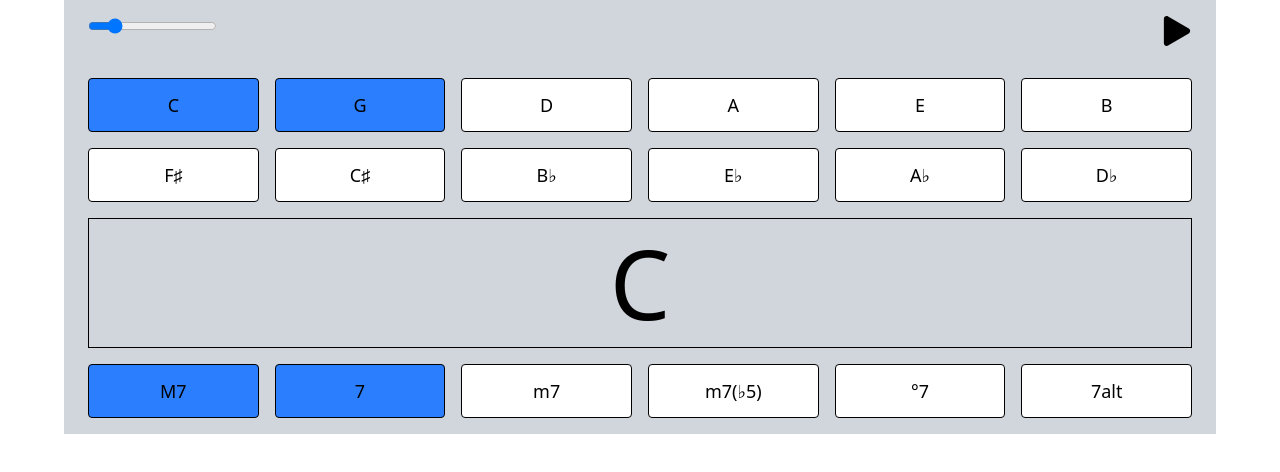
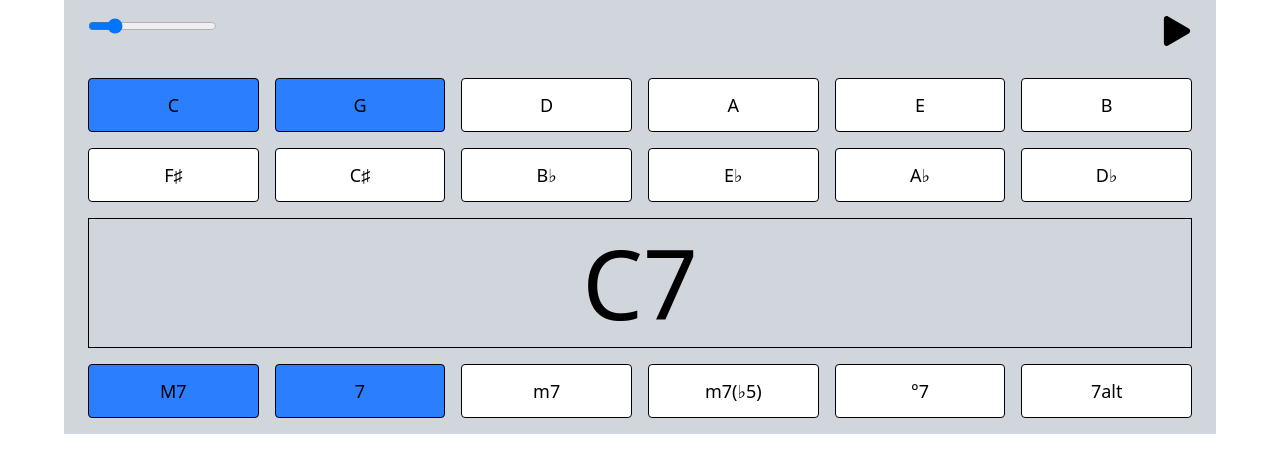
Before and after one commit to JHughesSUTA/keyboard-harmony-practice-tools-v2, a React (Vite) app: page / in a window 1280 px wide. Shown: the top 472 px of the page. Built offline with nearby package versions, Linux system fonts and the light colour scheme.

Commit message:
randomize selected options

```diff
--- a/src/components/ChordOptions/ChordOptions.tsx
+++ b/src/components/ChordOptions/ChordOptions.tsx
@@ -1,17 +1,16 @@
 import OptionButton from "../OptionButton/OptionButton";
-import useOptions from "../../hooks/useOptions";
-import { initialChordOptions } from "../../data/chordOptionData";
+import type { Option } from "../../types";
 
-const ChordOptions = () => {
-  const { options: chordOptions, toggleActive } = useOptions(
-    initialChordOptions,
-    "chord"
-  );
+type ChordOptionsProps = {
+  options: Option[];
+  toggleActive: (id: number) => void;
+};
 
+const ChordOptions = ({ options, toggleActive }: ChordOptionsProps) => {
   return (
     <section>
       <div className="grid gap-2 md:gap-4 grid-cols-6 py-4 text-xs md:text-lg">
-        {chordOptions.map((chord) => (
+        {options.map((chord: Option) => (
           <OptionButton
             key={chord.id}
             option={chord}
--- a/src/components/Display/Display.tsx
+++ b/src/components/Display/Display.tsx
@@ -1,11 +1,33 @@
-const Display = () => {
+import useRandomDisplay from "../../hooks/useRandomDisplay";
+import type { Option } from "../../types";
+
+type DisplayProps = {
+  activeKeyOptions: Option[];
+  activeChordOptions: Option[];
+  running: boolean;
+};
+
+const Display = ({
+  activeKeyOptions,
+  activeChordOptions,
+  running,
+}: DisplayProps) => {
+  const { displayKey, displayChord } = useRandomDisplay(
+    activeKeyOptions,
+    activeChordOptions,
+    running,
+    2000
+  );
+
   return (
     <section>
       <div className="flex border justify-center py-4">
-        <span className="text-6xl md:text-8xl">C</span>
+        <span className="text-6xl md:text-8xl">
+          {`${displayKey}${displayChord}`}
+        </span>
       </div>
     </section>
-  )
-}
+  );
+};
 
-export default Display
+export default Display;
--- a/src/components/Header/Header.tsx
+++ b/src/components/Header/Header.tsx
@@ -1,6 +1,11 @@
-import { FaPlay } from "react-icons/fa";
+import { FaPlay, FaStop } from "react-icons/fa";
 
-const Header = () => {
+type HeaderProps = {
+  handlePlayButtonClick: () => void;
+  running: boolean;
+};
+
+const Header = ({ handlePlayButtonClick, running }: HeaderProps) => {
   return (
     <section className="flex justify-between py-4">
       <div>
@@ -16,8 +21,8 @@ const Header = () => {
           step="2"
         />
       </div>
-      <button className="cursor-pointer">
-        <FaPlay size={30} />
+      <button onClick={handlePlayButtonClick} className="cursor-pointer">
+        {running ? <FaStop size={30} /> : <FaPlay size={30} />}
       </button>
     </section>
   );
--- a/src/components/KeyOptions/KeyOptions.tsx
+++ b/src/components/KeyOptions/KeyOptions.tsx
@@ -1,17 +1,16 @@
 import OptionButton from "../OptionButton/OptionButton";
-import { initialKeyOptions } from "../../data/keyOptionData";
-import useOptions from "../../hooks/useOptions";
+import type { Option } from "../../types";
 
-const KeyOptions = () => {
-  const { options: keyOptions, toggleActive } = useOptions(
-    initialKeyOptions,
-    "key"
-  );
+type KeyOptionsProps = {
+  options: Option[];
+  toggleActive: (id: number) => void;
+};
 
+const KeyOptions = ({ options, toggleActive }: KeyOptionsProps) => {
   return (
     <section>
       <div className="grid gap-2 md:gap-4 grid-cols-6 py-4 text-xs md:text-lg">
-        {keyOptions.map((key) => (
+        {options.map((key: Option) => (
           <OptionButton key={key.id} option={key} toggleActive={toggleActive} />
         ))}
       </div>
--- a/src/components/Main/Main.tsx
+++ b/src/components/Main/Main.tsx
@@ -1,15 +1,40 @@
+import { useState } from "react";
 import KeyOptions from "../KeyOptions/KeyOptions";
 import ChordOptions from "../ChordOptions/ChordOptions";
 import Display from "../Display/Display";
 import Header from "../Header/Header";
+import useOptions from "../../hooks/useOptions";
+import { initialChordOptions } from "../../data/chordOptionData";
+import { initialKeyOptions } from "../../data/keyOptionData";
 
 const Main = () => {
+  const [running, setRunning] = useState<boolean>(false);
+
+  const {
+    options: keyOptions,
+    toggleActive: toggleKeyActive,
+    activeOptions: activeKeyOptions,
+  } = useOptions(initialKeyOptions, "key");
+
+  const {
+    options: chordOptions,
+    toggleActive: toggleChordActive,
+    activeOptions: activeChordOptions,
+  } = useOptions(initialChordOptions, "chord");
+
+  const toggleRunning = () => {
+    setRunning((prev) => !prev);
+  };
   return (
     <main className="max-w-sm md:max-w-2xl xl:max-w-6xl mx-auto bg-gray-300 px-6">
-      <Header />
-      <KeyOptions />
-      <Display />
-      <ChordOptions />
+      <Header handlePlayButtonClick={toggleRunning} running={running} />
+      <KeyOptions options={keyOptions} toggleActive={toggleKeyActive} />
+      <Display
+        activeKeyOptions={activeKeyOptions}
+        activeChordOptions={activeChordOptions}
+        running={running}
+      />
+      <ChordOptions options={chordOptions} toggleActive={toggleChordActive} />
     </main>
   );
 };
--- a/src/hooks/useOptions.ts
+++ b/src/hooks/useOptions.ts
@@ -15,6 +15,8 @@ export default function useOptions(
     }
   });
 
+  const activeOptions = options.filter((option) => option.active);
+
   useEffect(() => {
     sessionStorage.setItem(`${optionType}-options`, JSON.stringify(options));
   }, [options]);
@@ -27,5 +29,5 @@ export default function useOptions(
     );
   };
 
-  return { options, toggleActive };
+  return { options, toggleActive, activeOptions };
 }
--- /dev/null
+++ b/src/hooks/useRandomDisplay.ts
@@ -0,0 +1,34 @@
+import { useEffect, useState } from "react";
+import type { Option } from "../types";
+
+const getRandomOption = (options: Option[]) => {
+  const values = options.map((option) => option.label);
+  return values[Math.floor(Math.random() * values.length)];
+};
+
+export default function useRandomDisplay(
+  activeKeyOptions: Option[],
+  activeChordOptions: Option[],
+  running: boolean,
+  interval: number
+) {
+  const [displayKey, setDisplayKey] = useState<string>("C");
+  const [displayChord, setDisplayChord] = useState<string>("7");
+
+  useEffect(() => {
+    if (!running) return;
+
+    const intervalId = setInterval(() => {
+      if (activeKeyOptions.length > 0) {
+        setDisplayKey(getRandomOption(activeKeyOptions));
+      }
+      if (activeChordOptions.length > 0) {
+        setDisplayChord(getRandomOption(activeChordOptions));
+      }
+    }, interval);
+
+    return () => clearInterval(intervalId);
+  }, [running, activeKeyOptions, activeChordOptions, interval]);
+
+  return { displayKey, displayChord };
+}
```
Also changed, not shown: src/vitest.d.ts (added), 2 other files (tests, documents, lock files or other folders).
